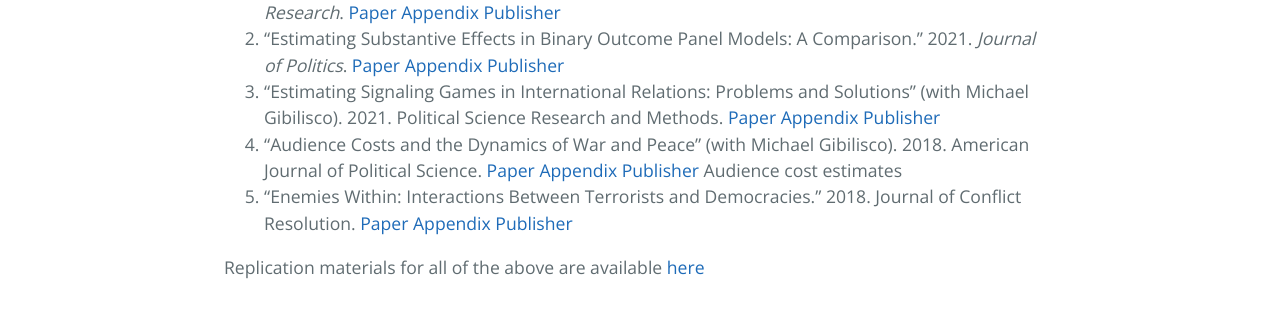
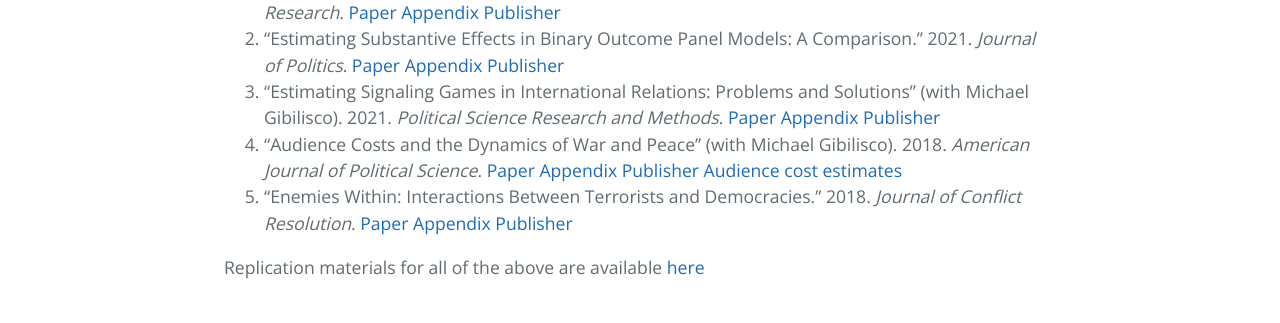
Before and after one commit to ccrismancox/ccrismancox.github.io, a Jekyll site: the page built from research.md, in a window 1280 px wide. Shown: the part 440-763 px from the top of the page. Built offline with Jekyll 4.4.1, drawn with Linux system fonts in a browser that asks for light colours; part of the change alters nothing that is shown.

Commit message:
typo fix

```diff
--- a/research.md
+++ b/research.md
@@ -14,9 +14,9 @@ redirect_from:
 
 1. "Democracy, Reputation for Resolve, and Civil Conflict." 2021. Online at the *Journal of Peace Research*. [Paper](research/CrismanCox_JPR2022.pdf) [Appendix](research/appendixDuration.pdf) [Publisher](https://journals.sagepub.com/doi/full/10.1177/00223433211024697)
 2. "Estimating Substantive Effects in Binary Outcome Panel Models: A Comparison." 2021. *Journal of Politics*.  [Paper](research/CrismanCox_JOP2021.pdf) [Appendix](research/SupplementCRE.pdf) [Publisher](https://www.journals.uchicago.edu/doi/10.1086/709839)
-3. "Estimating Signaling Games in International Relations: Problems and Solutions" (with Michael Gibilisco). 2021. Political Science Research and Methods.  [Paper](research/CrismanCox_PSRM2021.pdf) [Appendix](research/SupplementSignalingGames2019.pdf) [Publisher](https://doi.org/10.1017/psrm.2019.58)
-4. "Audience Costs and the Dynamics of War and Peace" (with Michael Gibilisco). 2018. American Journal of Political Science. [Paper](research/CrismanCox_AJPS2018.pdf) [Appendix](research/SupplementAudienceCosts2018.pdf) [Publisher](https://onlinelibrary.wiley.com/doi/10.1111/ajps.12347) Audience cost estimates
-5. "Enemies Within: Interactions Between Terrorists and Democracies." 2018. Journal of Conflict Resolution.   [Paper](research/CrismanCox_JCR2018.pdf) [Appendix](SupplementTerrorParties.pdf) [Publisher](https://doi.org/10.1177/0022002717698819)
+3. "Estimating Signaling Games in International Relations: Problems and Solutions" (with Michael Gibilisco). 2021. *Political Science Research and Methods*.  [Paper](research/CrismanCox_PSRM2021.pdf) [Appendix](research/SupplementSignalingGames2019.pdf) [Publisher](https://doi.org/10.1017/psrm.2019.58)
+4. "Audience Costs and the Dynamics of War and Peace" (with Michael Gibilisco). 2018. *American Journal of Political Science*. [Paper](research/CrismanCox_AJPS2018.pdf) [Appendix](research/SupplementAudienceCosts2018.pdf) [Publisher](https://onlinelibrary.wiley.com/doi/10.1111/ajps.12347) [Audience cost estimates](research/ACestimates.csv)
+5. "Enemies Within: Interactions Between Terrorists and Democracies." 2018. *Journal of Conflict Resolution*.   [Paper](research/CrismanCox_JCR2018.pdf) [Appendix](SupplementTerrorParties.pdf) [Publisher](https://doi.org/10.1177/0022002717698819)
 
 
 Replication materials for all of the above are available [here](https://github.com/ccrismancox)
```
Also changed, not shown: 2 other files.
